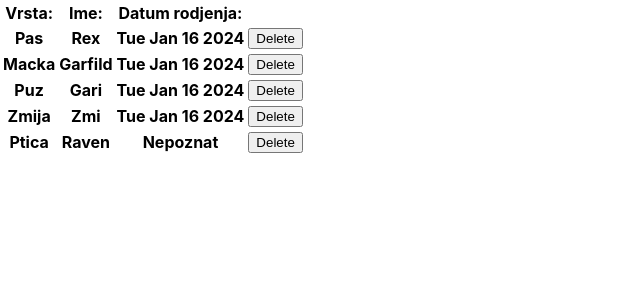
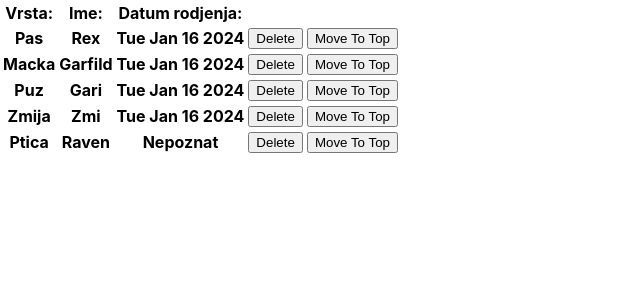
Before and after one commit to BiljanaDa/zooapp, a React (Create React App) app: page / in a window 1280 px wide. Shown: the top 300 px of the page, without its empty margins (0-640 px from the left). Built offline with nearby package versions, Linux system fonts and the light colour scheme.

Commit message:
add move to top functionality

```diff
--- a/src/AnimalList.js
+++ b/src/AnimalList.js
@@ -18,6 +18,22 @@ function AnimalList() {
     setAnimals((prevAnimals) =>
       prevAnimals.filter((element, i) => i !== index)
     );
+  };
+
+  const moveToTop = (index) => {
+    // const animalToMove = animals[index];
+    // setAnimals([
+    //   animalToMove,
+    //   ...animals.slice(0, index),
+    //   ...animals.slice(index + 1),
+    // ]);
+
+    setAnimals((animals) => {
+      const updatedAnimals = [...animals];
+      const movedAnimal = updatedAnimals.splice(index, 1)[0];
+      updatedAnimals.unshift(movedAnimal);
+      return updatedAnimals;
+    });
   };
 
   return (
@@ -42,6 +58,9 @@ function AnimalList() {
             <th>
               <button onClick={() => removeAnimal(index)}>Delete</button>
             </th>
+            <th>
+              <button onClick={() => moveToTop(index)}>Move To Top</button>
+            </th>
           </tr>
         ))}
       </tbody>
```
